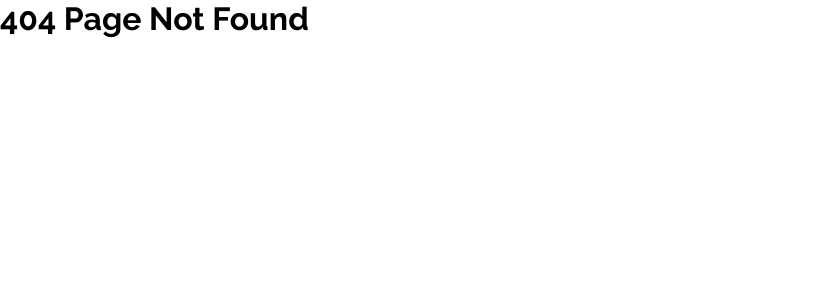
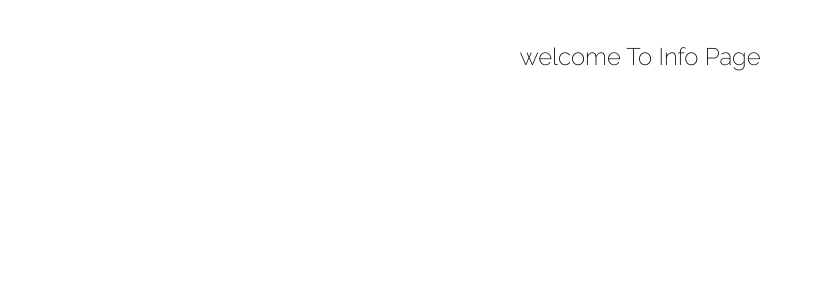
Before and after one commit to mohammad-issa/missa, a React (Create React App) app: page /info in a window 1280 px wide. Before the commit this address had no page. Shown: the top 300 px of the page, without its empty margins (0-823 px from the left). Built offline with nearby package versions, Linux system fonts and the light colour scheme.

Commit message:
add info page

```diff
--- a/src/App.js
+++ b/src/App.js
@@ -3,6 +3,7 @@ import { BrowserRouter as Router, Route, Switch } from "react-router-dom";
 
 import { Home } from './pages/home/home'
 import { Products } from './pages/products/products'
+import { Info } from './pages/info/info'
 import { NotFound } from './pages/404/404'
 
 class App extends Component {
@@ -12,6 +13,7 @@ class App extends Component {
         <Switch>
           <Route path="/" exact component={Home} />
           <Route path="/products/" exact component={Products} />
+          <Route path="/info/" exact component={Info} />
           <Route component={NotFound} />
         </Switch>
       </Router>
--- /dev/null
+++ b/src/pages/info/info.css
@@ -0,0 +1,11 @@
+.info-warpper {
+    width: 1170px;
+    margin: 0 auto;
+}
+
+.info-warpper h1 {
+    font-size: 24px;
+    font-weight: 100;
+    text-align: center;
+    margin-top: 42px;
+}
--- /dev/null
+++ b/src/pages/info/info.js
@@ -0,0 +1,13 @@
+import React, { Component } from 'react';
+
+import './info.css';
+
+export class Info extends Component {
+  render() {
+    return (
+      <div className='info-warpper'>
+        <h1>welcome To Info Page</h1>
+      </div>
+    );
+  }
+}
```
